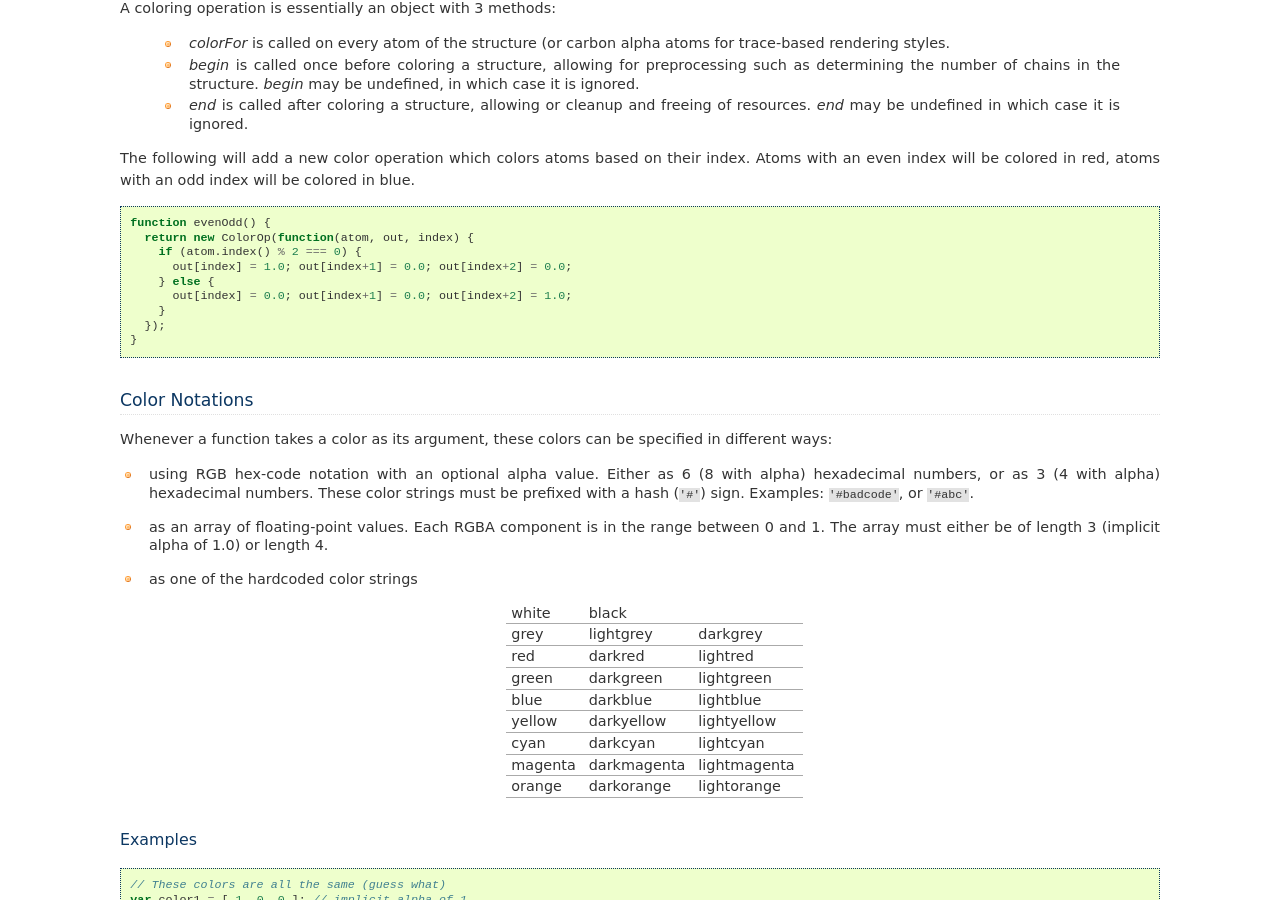
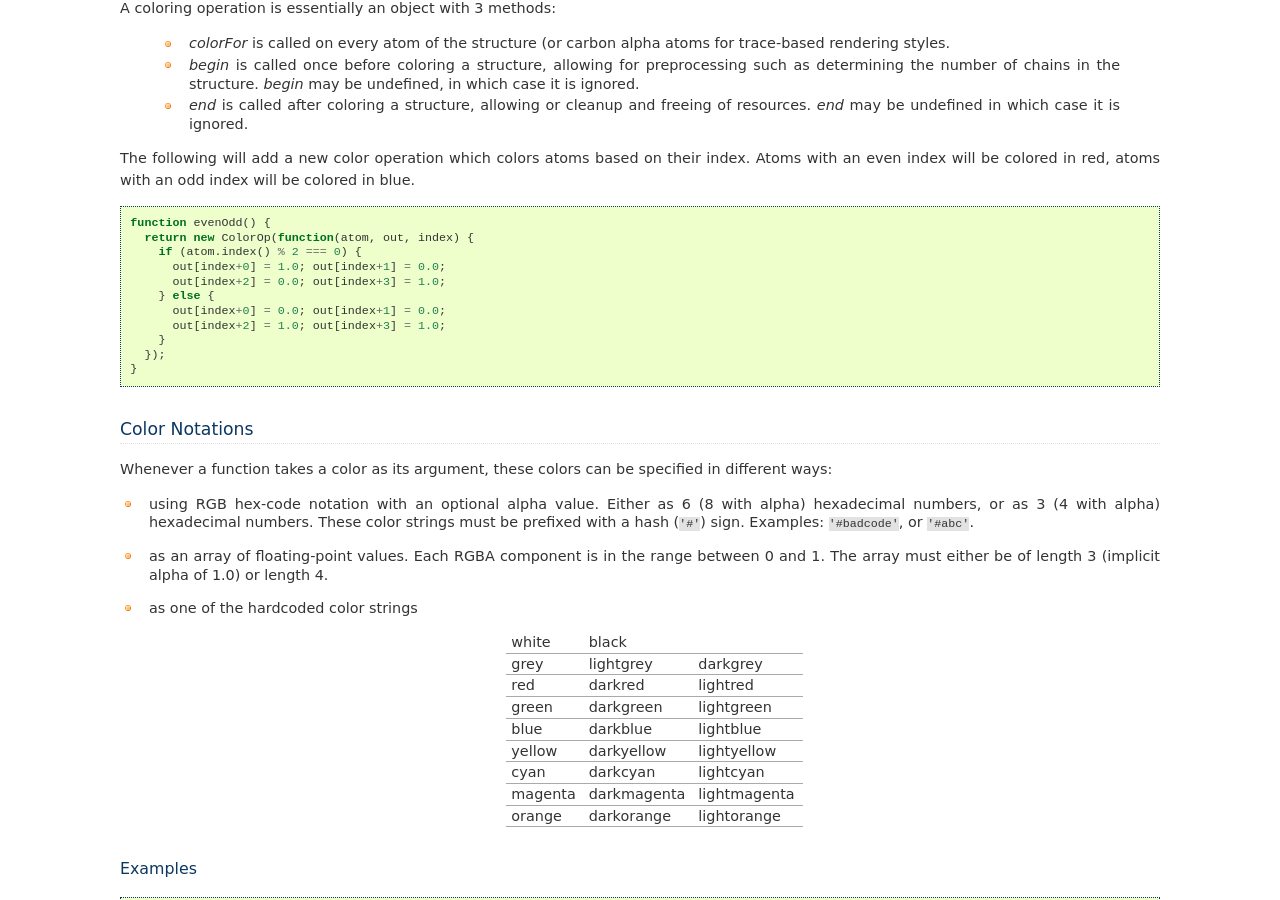
Before and after one commit to biasmv/pv, a Sphinx documentation site: the page built from doc/coloring.rst, in a window 1280 px wide and 900 px high, scrolled down 1794 px. Built offline with Sphinx 7.4.7, drawn with Linux system fonts in a browser that asks for light colours.

Commit message:
update color op example

```diff
--- a/doc/coloring.rst
+++ b/doc/coloring.rst
@@ -101,9 +101,11 @@ The following will add a new color operation which colors atoms based on their i
   function evenOdd() {
     return new ColorOp(function(atom, out, index) {
       if (atom.index() % 2 === 0) {
-        out[index] = 1.0; out[index+1] = 0.0; out[index+2] = 0.0;
+        out[index+0] = 1.0; out[index+1] = 0.0;
+        out[index+2] = 0.0; out[index+3] = 1.0;
       } else {
-        out[index] = 0.0; out[index+1] = 0.0; out[index+2] = 1.0;
+        out[index+0] = 0.0; out[index+1] = 0.0;
+        out[index+2] = 1.0; out[index+3] = 1.0;
       }
     });
   }
```
